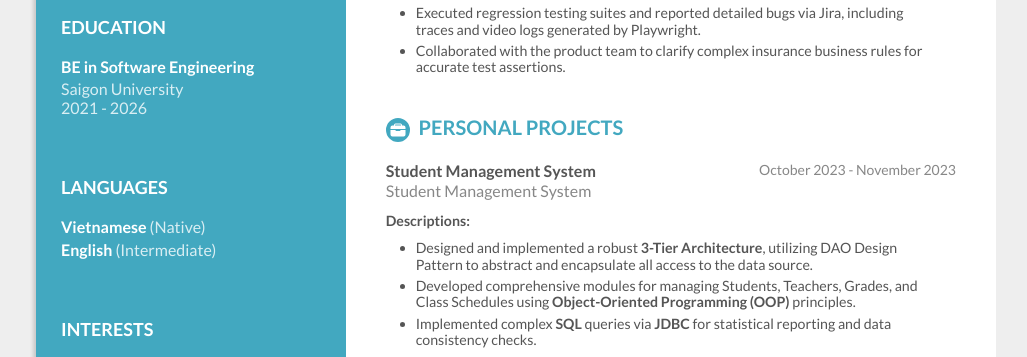
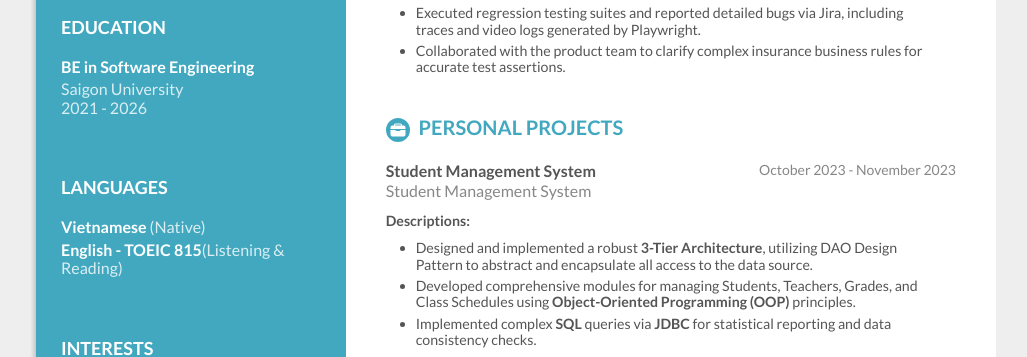
Before and after one commit to KedokatoTafu/quan.github.io, a plain HTML site: page index.html in a window 1280 px wide. Shown: the part 440-797 px from the top of the page, without its empty margins (124-1151 px from the left). Drawn offline with nearby package versions, Linux system fonts and the light colour scheme.

Commit message:
update english

```diff
--- a/index.html
+++ b/index.html
@@ -56,7 +56,7 @@
                     <h3>Languages</h3>
                     <div class="personal-ed">
                         <p class="personal-ed-bold">Vietnamese <span>(Native)</span></p>
-                        <p class="personal-ed-bold">English <span>(Intermediate)</span></p>
+                        <p class="personal-ed-bold">English - TOEIC 815<span>(Listening & Reading)</span></p>
                     </div>
 
                     <h3>Interests</h3>
```
